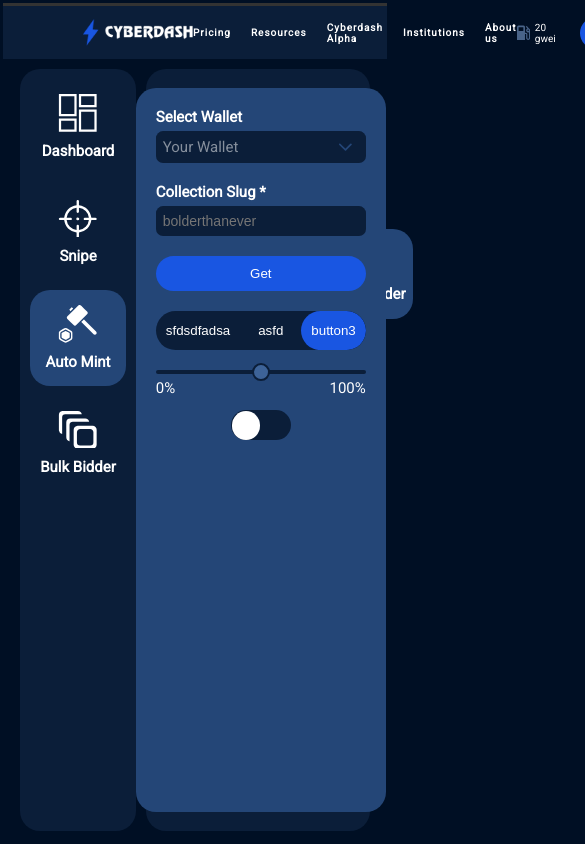
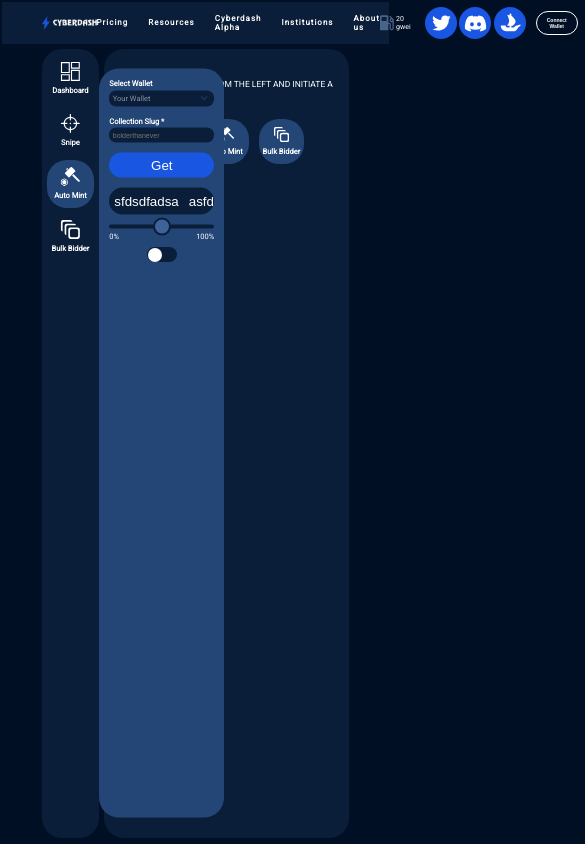
Before and after one commit to FortuneWebWorks/Cyber-React-Sass, a React (Create React App) app: page / in a window 390 px wide. Shown: the top 844 px of the page, 585 px wide, since content can reach past the window. Built offline with nearby package versions, Linux system fonts and the light colour scheme.

Commit message:
:hammer: font sizes on different media queries changed so the website doesn't break on different sizes

```diff
--- a/src/styles/header.scss
+++ b/src/styles/header.scss
@@ -2,13 +2,13 @@
 
 .header {
   width: 100%;
-  height: 6rem;
+  height: 9rem;
   display: flex;
   justify-content: space-between;
   align-items: center;
-  border-top: 3px solid #333;
   padding: 0 8rem;
   background-color: $primary;
+
 
   .header__logo {
     width: 11rem;
@@ -18,9 +18,9 @@
     display: flex;
     justify-content: space-between;
     align-items: center;
-    gap: 2rem;
+    gap: 4rem;
     color: #fff;
-    font-size: 1rem;
+    font-size: 1.6em;
     font-weight: bold;
     letter-spacing: 1px;
   }
@@ -38,6 +38,7 @@
     justify-content: center;
     align-items: center;
     gap: 0.5rem;
+    font-size: 1.4rem;
   }
 
   .header__contact__contact-icons {
--- a/src/styles/index.scss
+++ b/src/styles/index.scss
@@ -15,13 +15,30 @@ html {
   background-color: $primary-dark;
   font-family: 'Roboto', sans-serif;
 
+  @media (max-width: 1900px) {
+    font-size: 10px;
+  }
+
   @media (max-width: 1400px) {
-    font-size: 11px;
+    font-size: 10px;
+  }
+
+  @media (max-width: 1235px) {
+    font-size: 7px;
   }
 
   @media (max-width: 1050px) {
-    font-size: 10px;
+    font-size: 7px;
   }
+
+  @media (max-width: 1050px) {
+    font-size: 6px;
+  }
+
+  @media (max-width: 1050px) {
+    font-size: 5px;
+  }
+
 }
 
 #root {
```
Also changed, not shown: 2 other files (tests, documents, lock files or other folders).
